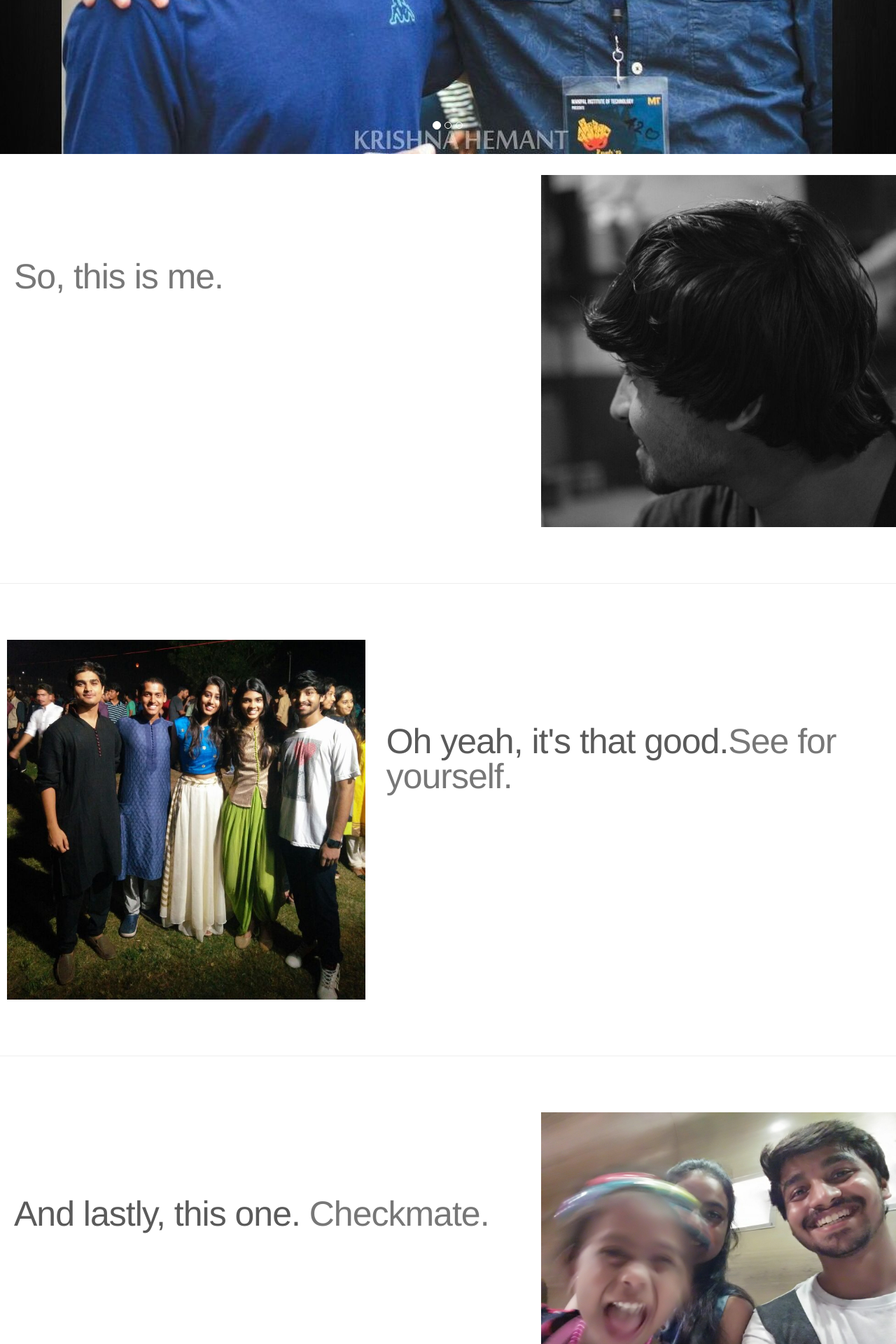
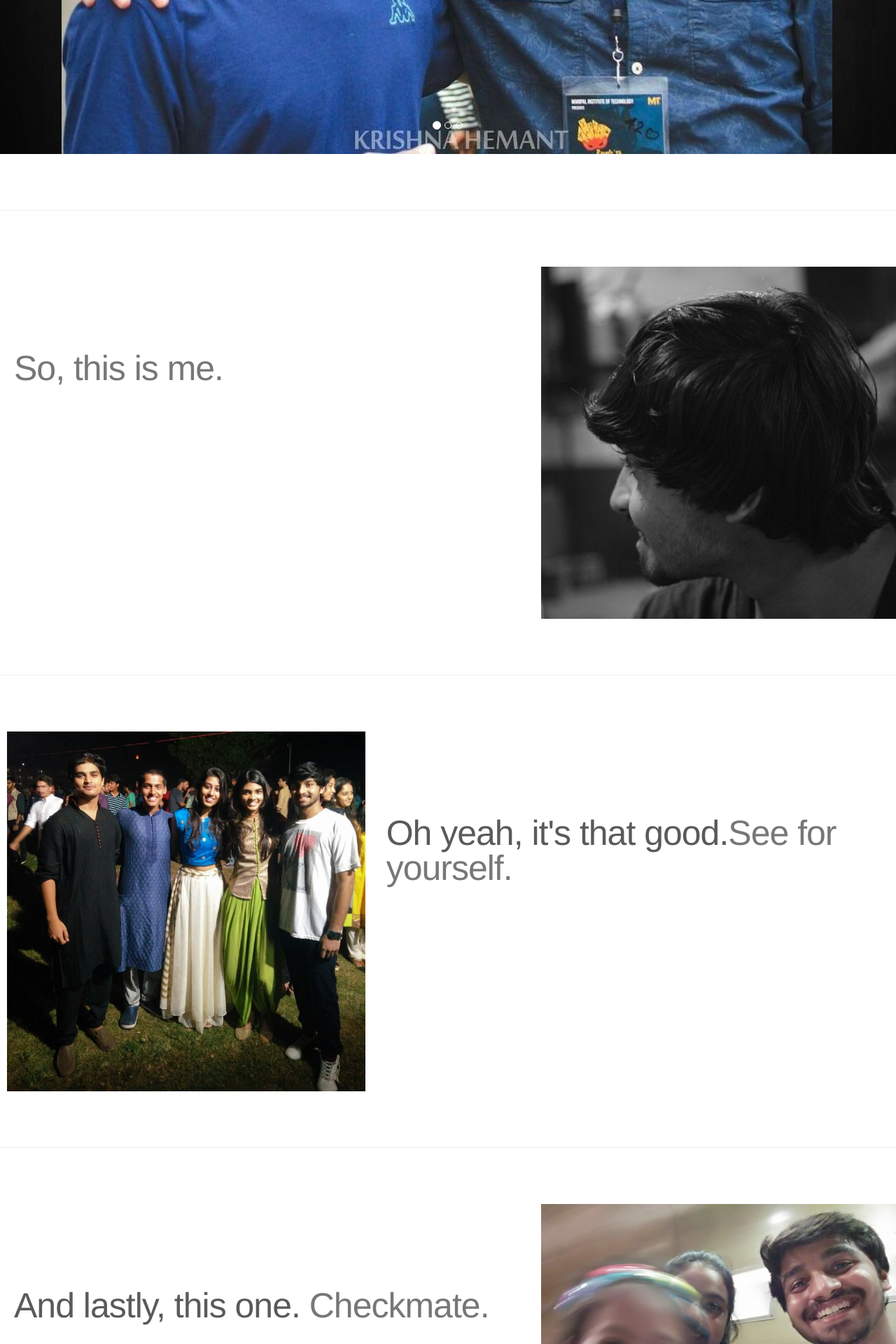
Before and after one commit to adityavis06/adityavis06.github.io, a Jekyll site: the page index.html, which Jekyll copies as it is, in a window 1280 px wide. Shown: the part 630-2550 px from the top of the page at 70% size. Built offline with Jekyll 4.4.1, drawn with Linux system fonts in a browser that asks for light colours; nearby versions of some CDN libraries; library files that are not in the unit come from our copies.

Commit message:
Update index.html

```diff
--- a/index.html
+++ b/index.html
@@ -126,7 +126,8 @@
       <!-- START THE FEATURETTES -->
 
 <!--       <hr class="featurette-divider"> -->
-
+    <div class"container">
+<hr class="featurette-divider">
       <div class="row featurette" style="padding-left:20px">
         <div class="col-md-7">
           <h2 class="featurette-heading"><span class="text-muted">So, this is me.</span></h2>
@@ -162,7 +163,7 @@
       </div>
 
       <hr class="featurette-divider">
-
+    </div>
       <!-- /END THE FEATURETTES -->
 
 
```
